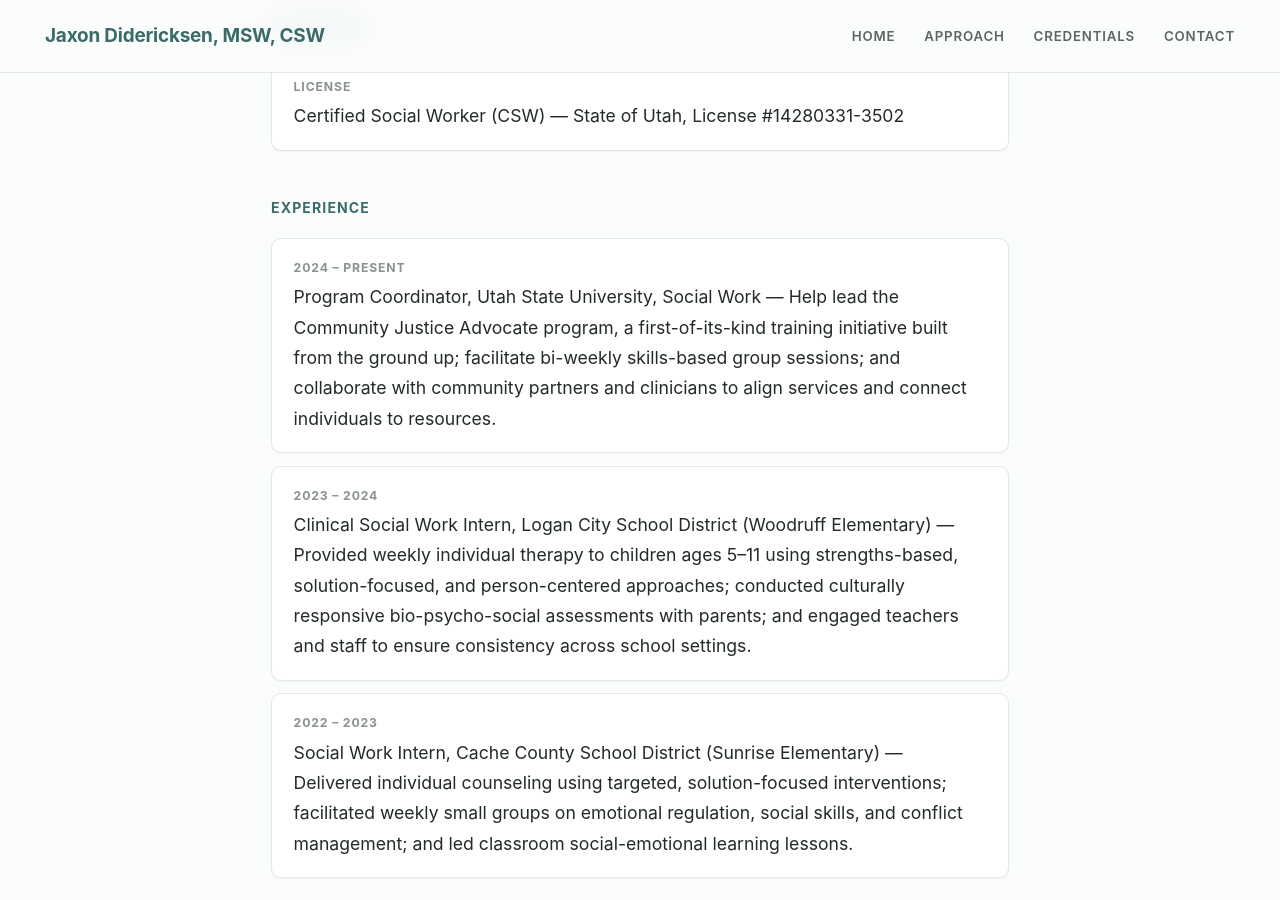
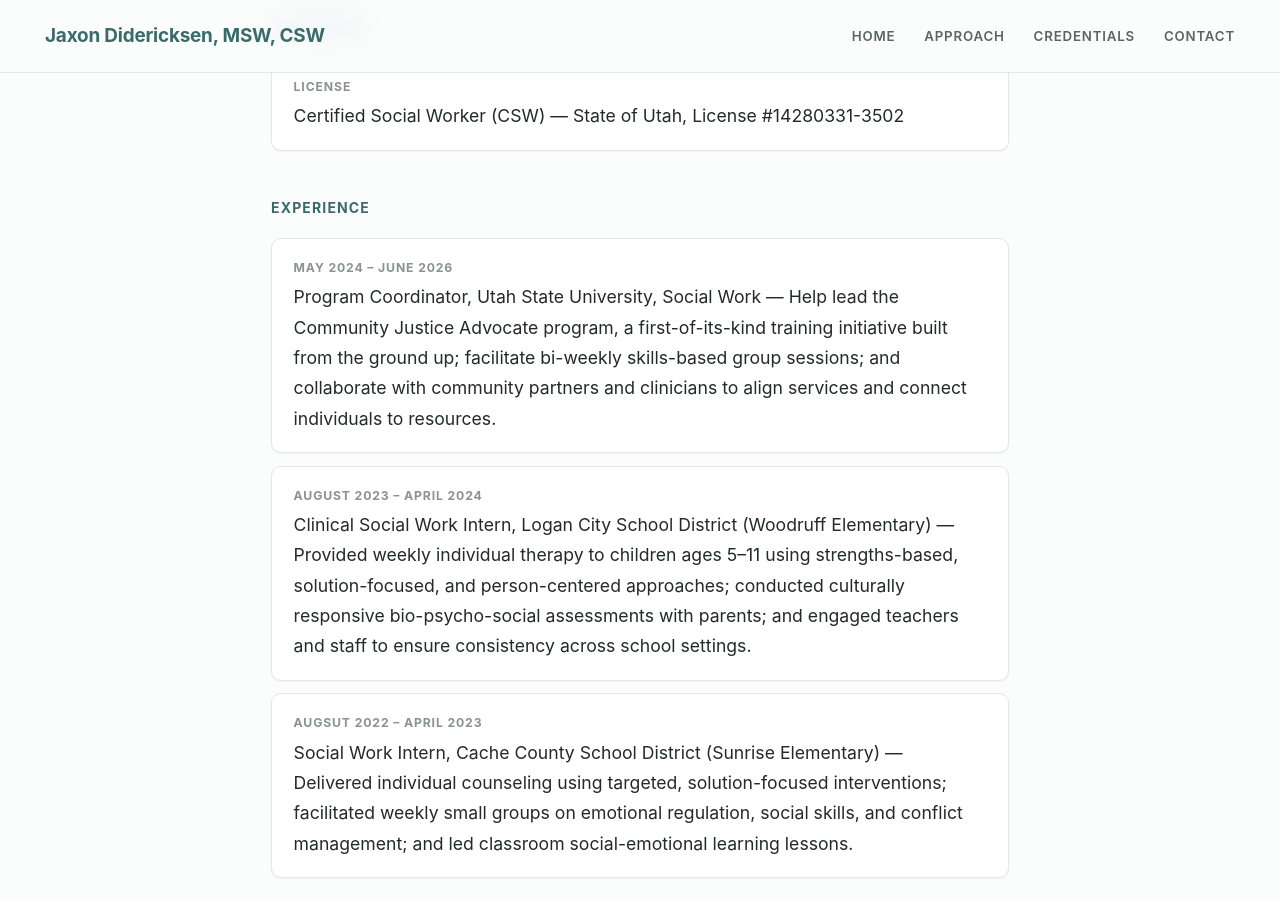
Before and after one commit to Jasper-16-Did/professional-site, a Jekyll site: the page built from credentials.md, in a window 1280 px wide and 900 px high, scrolled down 559 px. Built offline with Jekyll 4.4.1, drawn with Linux system fonts in a browser that asks for light colours.

Commit message:
Update credentials.md

```diff
--- a/credentials.md
+++ b/credentials.md
@@ -30,15 +30,15 @@ permalink: /credentials/
 
 <ul class="credentials-list">
   <li>
-    <span class="credential-label">2024 – Present</span>
+    <span class="credential-label">May 2024 – June 2026</span>
     Program Coordinator, Utah State University, Social Work — Help lead the Community Justice Advocate program, a first-of-its-kind training initiative built from the ground up; facilitate bi-weekly skills-based group sessions; and collaborate with community partners and clinicians to align services and connect individuals to resources.
   </li>
   <li>
-    <span class="credential-label">2023 – 2024</span>
+    <span class="credential-label">August 2023 – April 2024</span>
     Clinical Social Work Intern, Logan City School District (Woodruff Elementary) — Provided weekly individual therapy to children ages 5–11 using strengths-based, solution-focused, and person-centered approaches; conducted culturally responsive bio-psycho-social assessments with parents; and engaged teachers and staff to ensure consistency across school settings.
   </li>
   <li>
-    <span class="credential-label">2022 – 2023</span>
+    <span class="credential-label">Augsut 2022 – April 2023</span>
     Social Work Intern, Cache County School District (Sunrise Elementary) — Delivered individual counseling using targeted, solution-focused interventions; facilitated weekly small groups on emotional regulation, social skills, and conflict management; and led classroom social-emotional learning lessons.
   </li>
 </ul>
```
